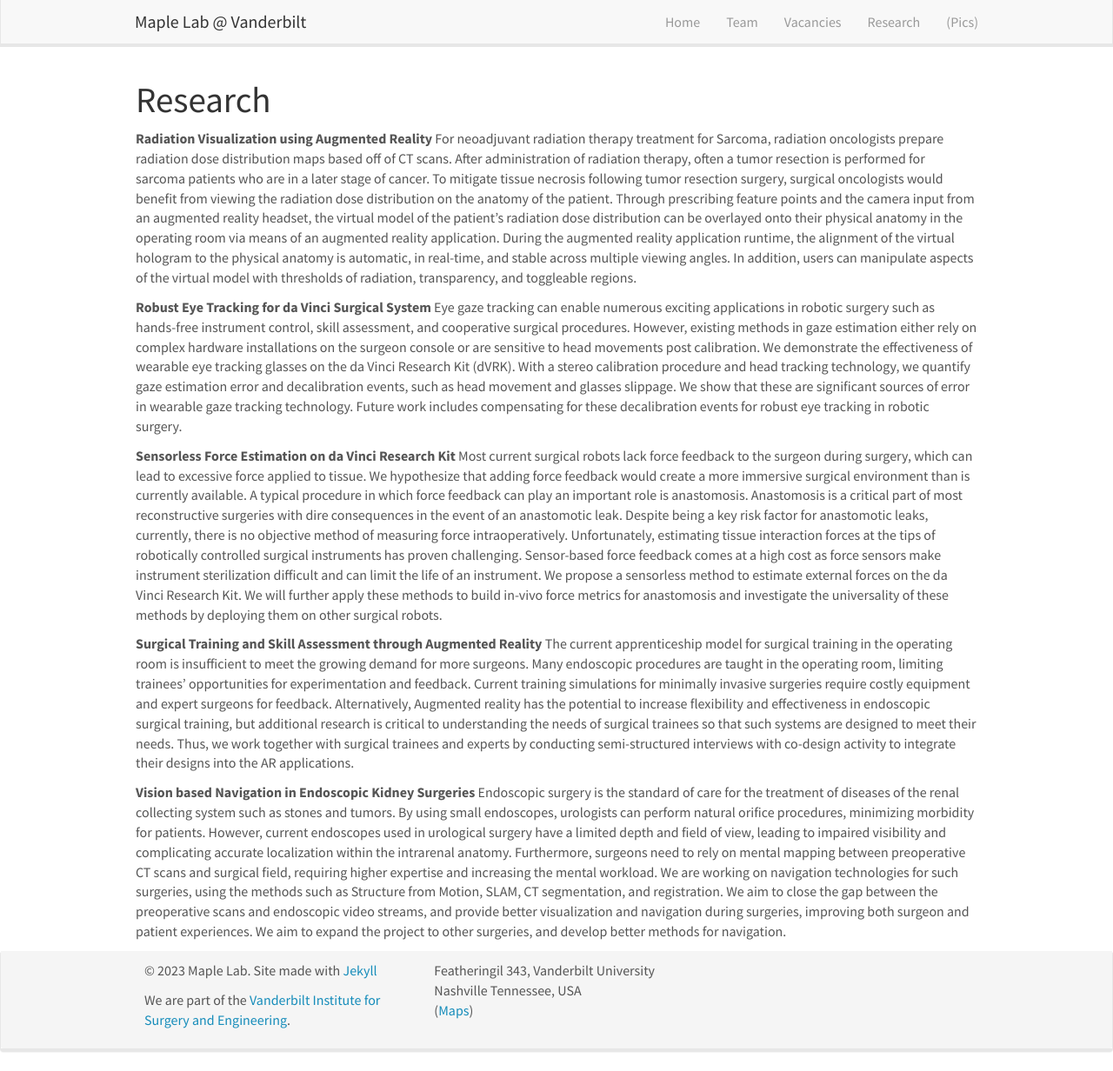
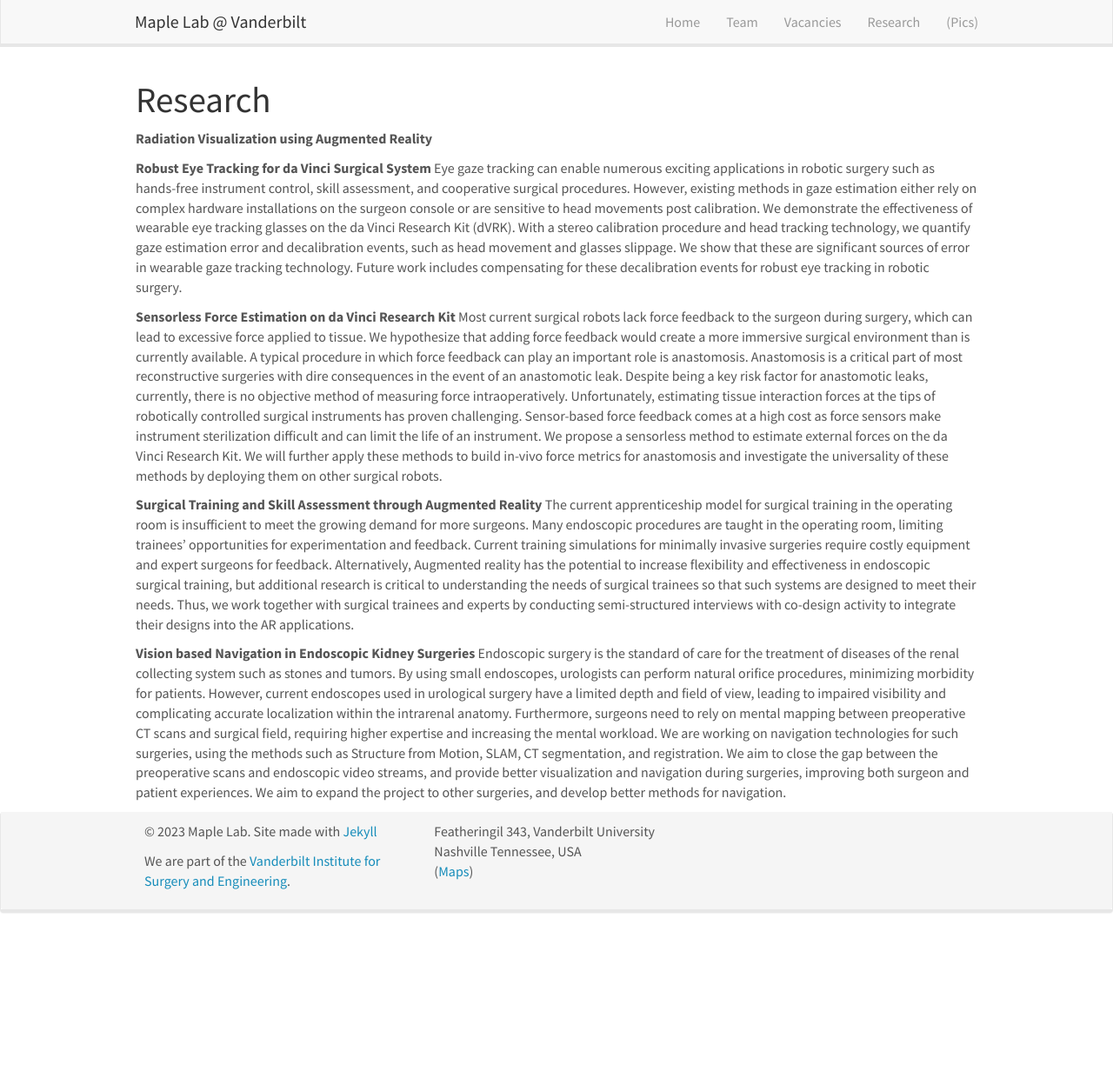
Before and after one commit to vu-maple-lab/vu-maple-lab.github.io, a Jekyll site: the page built from research.md, in a window 1280 px wide and 1232 px high. Shown: the whole window at 87% size. Built offline with Jekyll 4.4.1, drawn with Linux system fonts in a browser that asks for light colours; nearby versions of some CDN libraries.

Commit message:
try again

```diff
--- a/research.md
+++ b/research.md
@@ -9,7 +9,7 @@ permalink: /research/
 # Research
 
 **Radiation Visualization using Augmented Reality**
-For neoadjuvant radiation therapy treatment for Sarcoma, radiation oncologists prepare radiation dose distribution maps based off of CT scans. After administration of radiation therapy, often a tumor resection is performed for sarcoma patients who are in a later stage of cancer. To mitigate tissue necrosis following tumor resection surgery, surgical oncologists would benefit from viewing the radiation dose distribution on the anatomy of the patient. Through prescribing feature points and the camera input from an augmented reality headset, the virtual model of the patient’s radiation dose distribution can be overlayed onto their physical anatomy in the operating room via means of an augmented reality application. During the augmented reality application runtime, the alignment of the virtual hologram to the physical anatomy is automatic, in real-time, and stable across multiple viewing angles. In addition, users can manipulate aspects of the virtual model with thresholds of radiation, transparency, and toggleable regions.
+
 
 **Robust Eye Tracking for da Vinci Surgical System**
 Eye gaze tracking can enable numerous exciting applications in robotic surgery such as hands-free instrument control, skill assessment, and cooperative surgical procedures. However, existing methods in gaze estimation either rely on complex hardware installations on the surgeon console or are sensitive to head movements post calibration. We demonstrate the effectiveness of wearable eye tracking glasses on the da Vinci Research Kit (dVRK). With a stereo calibration procedure and head tracking technology, we quantify gaze estimation error and decalibration events, such as head movement and glasses slippage. We show that these are significant sources of error in wearable gaze tracking technology. Future work includes compensating for these decalibration events for robust eye tracking in robotic surgery.
```
Also changed, not shown: _pages/research.md (+5 -1 lines).
